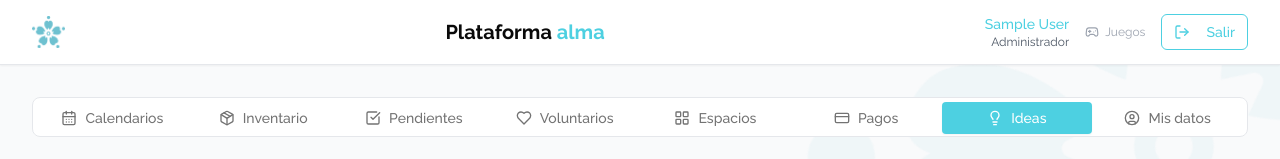
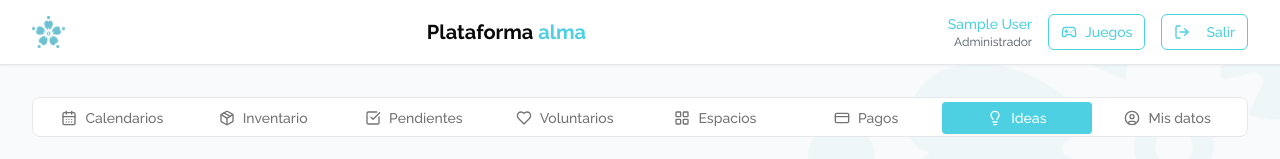
Before and after one commit to joseMNovo/alma-platform, a Next.js app: page /ideas in a window 1280 px wide. Shown: the top 159 px of the page. Built offline with nearby package versions, Linux system fonts and the light colour scheme; no server answers; sample sign-in values are in the browser's storage.

Commit message:
Enhance Dashboard UI by updating button styles for better visibility and user experience, and increment app version to 2.1.5 in config.ts.

```diff
--- a/components/dashboard/dashboard.tsx
+++ b/components/dashboard/dashboard.tsx
@@ -134,9 +134,9 @@ export default function Dashboard({ user, onLogout }: { user: any, onLogout: ()
                   href={GAMES_URL}
                   target="_blank"
                   rel="noopener noreferrer"
-                  className="hidden sm:flex items-center gap-1.5 text-gray-400 hover:text-[#4dd0e1] transition-colors text-xs no-underline"
+                  className="hidden sm:inline-flex items-center justify-center gap-2 rounded-md border border-[#4dd0e1] text-[#4dd0e1] bg-transparent hover:bg-[#4dd0e1] hover:text-white transition-colors text-sm font-medium h-9 px-3 no-underline"
                 >
-                  <Gamepad2 className="w-3.5 h-3.5" />
+                  <Gamepad2 className="w-4 h-4" />
                   Juegos
                 </a>
               )}
@@ -331,10 +331,10 @@ export default function Dashboard({ user, onLogout }: { user: any, onLogout: ()
                           href={GAMES_URL}
                           target="_blank"
                           rel="noopener noreferrer"
-                          className="mt-4 flex items-center gap-2 text-gray-400 hover:text-[#4dd0e1] transition-colors text-xs no-underline px-3 py-2"
+                          className="mt-4 inline-flex w-full items-center justify-center gap-2 rounded-md border border-[#4dd0e1] text-[#4dd0e1] bg-transparent hover:bg-[#4dd0e1] hover:text-white transition-colors text-sm font-medium h-9 px-3 no-underline"
                         >
                           <Gamepad2 className="w-4 h-4" />
-                          Acceder a los juegos
+                          Juegos
                         </a>
                       )}
                     </div>
--- a/lib/config.ts
+++ b/lib/config.ts
@@ -11,7 +11,7 @@ export const config = {
   // Configuración de la aplicación
   app: {
     name: process.env.NEXT_PUBLIC_APP_NAME || "ALMA Platform",
-    version: "2.1.4",
+    version: "2.1.5",
   },
 }
 
```
